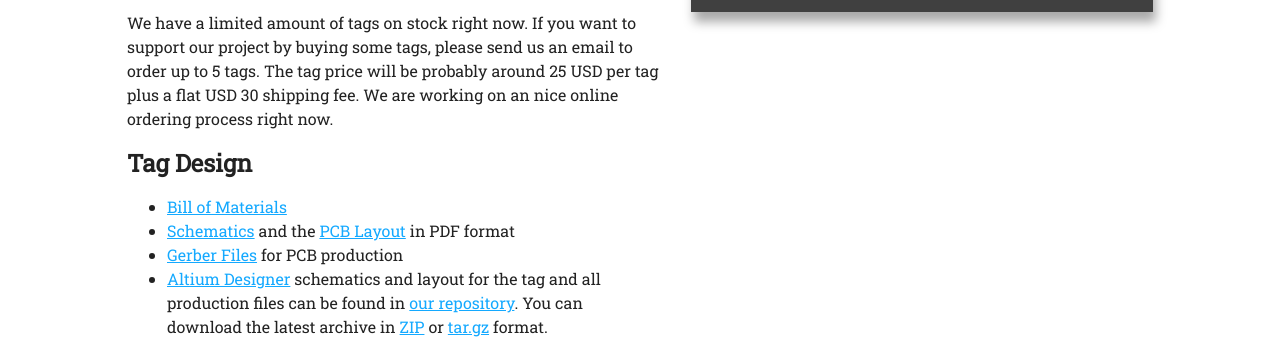
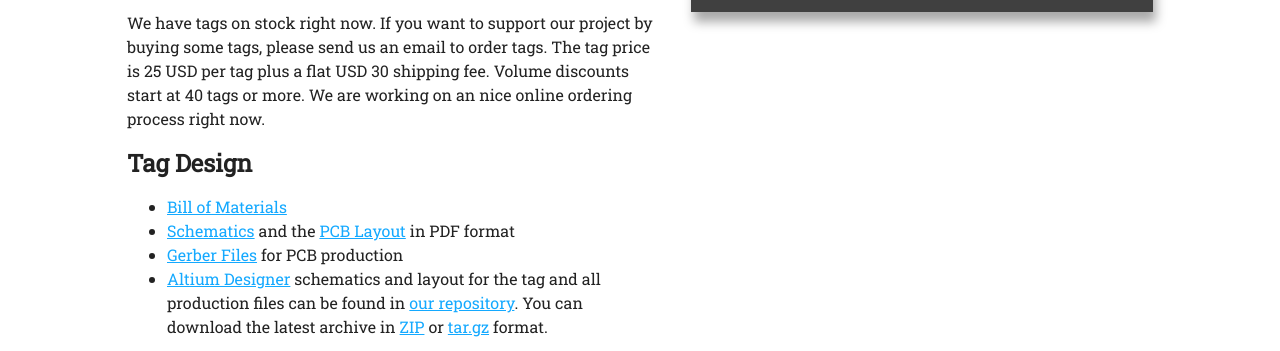
Before and after one commit to meriac/openbeacon-ng, a Jekyll site: the page built from device.html, in a window 1280 px wide and 900 px high, cut to the strip 535-886 px from the top of the window. Built offline with Jekyll 4.4.1, drawn with Linux system fonts in a browser that asks for light colours; comment, search, counter and statistics services are not loaded.

Commit message:
Update device.html

```diff
--- a/device.html
+++ b/device.html
@@ -16,9 +16,9 @@ permalink: device.html
 
 	<section>
 		<h2>... or get some pre-built</h2>
-		We have a limited amount of tags on stock right now. If you want to support our project by buying some tags,
-		please <a href="mailto:developer@openbeacon.org?subject=Tag%20Order"></a>send us an email</a> to order up to 5 tags.
-		The tag price will be probably around 25 USD per tag plus a flat USD 30 shipping fee.
+		We have tags on stock right now. If you want to support our project by buying some tags,
+		please <a href="mailto:developer@openbeacon.org?subject=Tag%20Order"></a>send us an email</a> to order tags.
+		The tag price is 25 USD per tag plus a flat USD 30 shipping fee. Volume discounts start at 40 tags or more.
 		We are working on an nice online ordering process right now.
 	</section>
 
```
